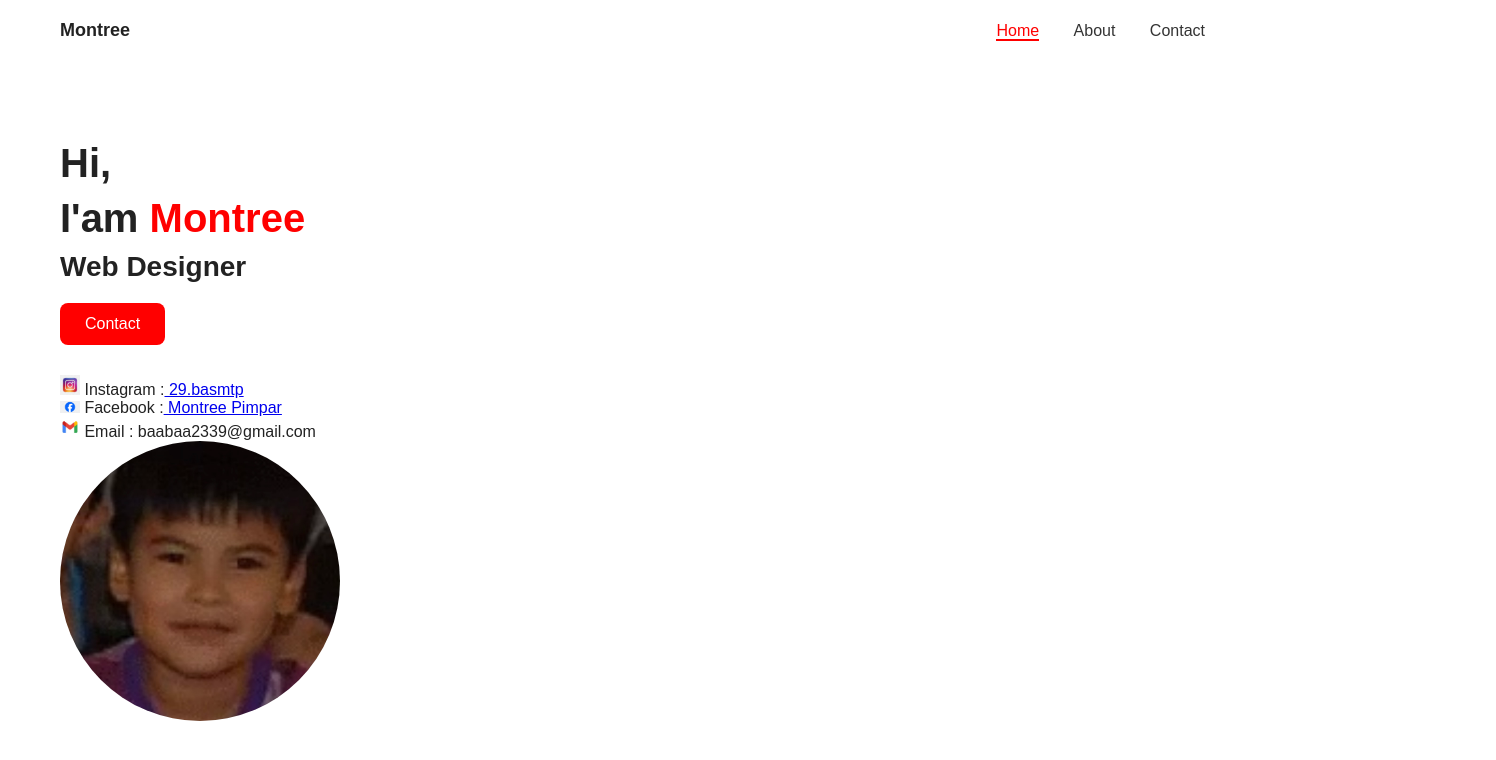
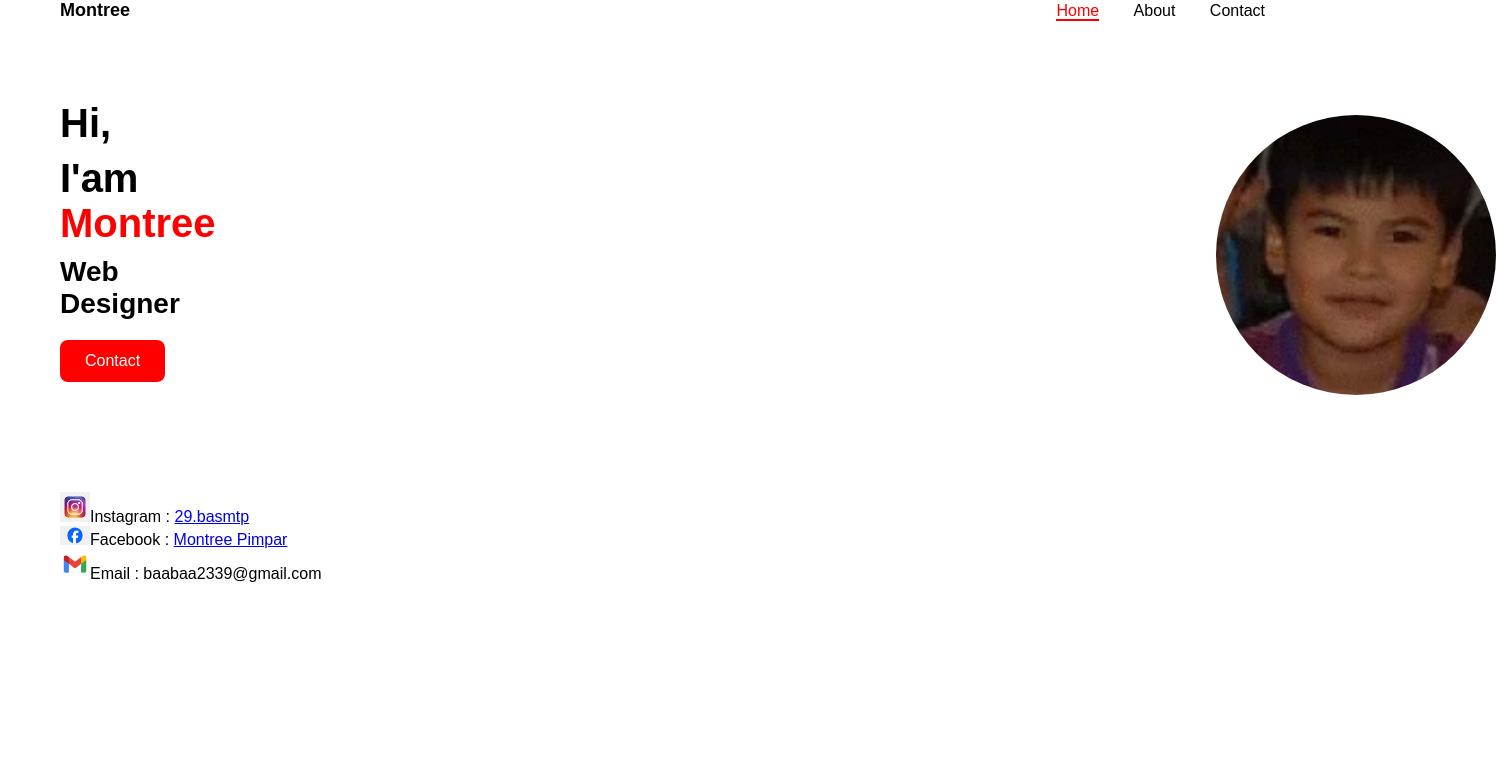
Before and after one commit to Montree56624/webapp68, a plain HTML site: page index.html in a window 1280 px wide. Shown: the whole page, 1496 px wide, since content can reach past the window. Drawn offline with Linux system fonts and the light colour scheme.

Commit message:
Add files via upload

```diff
--- a/index.html
+++ b/index.html
@@ -22,26 +22,15 @@
     <h2>Hi,</h2>
     <h2>I'am <span>Montree</span></h2>
     <h3>Web Designer</h3>
-<a href = "hw.html"><button class="btn">Contact</button></a>
-
-<ul style="list-style: none; padding-left: 0;">
-            <li><img src="ดาวน์โหลด.jpg" width="20">
-                Instagram  :<a href="https://www.instagram.com/29.basmtp?igsh=ZmJlcTRqMzU0a2w1&utm_source=qr"> 29.basmtp</a>
-            </li>
-
-            <li><img src="4a4c224a0c6667178bebdfa3b6bdb92b.jpg" width="20">
-                Facebook :<a href="https://www.facebook.com/share/195Rpmqxfg/?mibextid=wwXIfr"> Montree Pimpar </a>
-            </li>
-
-            <li><img src="ดาวน์โหลด (1).jpg" width="20">
-                Email : baabaa2339@gmail.com
-            </li>
-        </ul>
+    <a href="hw.html"><button class="btn">Contact</button></a>
+  </div>
   <aside>
     <div class="img-content img">
       <img src="Image.jpg" alt="Profile">
     </div>
   </aside>
 </section>
+    <img class="logo" src="ดาวน์โหลด.jpg" width="30" >Instagram : <a href="https://www.instagram.com/29.basmtp?igsh=ZmJlcTRqMzU0a2w1&utm_source=qr">29.basmtp</a><br>
+    <img class="logo" src="4a4c224a0c6667178bebdfa3b6bdb92b.jpg" width="30">Facebook : <a href="https://www.facebook.com/share/195Rpmqxfg/?mibextid=wwXIfr">Montree Pimpar</a><br>
+    <img class="logo" src="ดาวน์โหลด (1).jpg" width="30">Email : baabaa2339@gmail.com
 </body>
-</html>
--- a/mystyle.css
+++ b/mystyle.css
@@ -8,7 +8,7 @@
 
 body {
   background: #fff;
-  color: #222;
+  color:black;
 }
 
 
@@ -16,7 +16,7 @@ header {
   display: flex;
   justify-content: space-between;
   align-items: center;
-  padding: 20px 60px;
+  padding: 0px 0px;
 }
 
 .logo {
@@ -25,9 +25,9 @@ header {
 }
 
 nav a {
-  margin: 0 15px;
+  margin:  015px;
   text-decoration: none;
-  color: #333;
+  color: black;
   font-weight: 500;
 }
 
@@ -92,6 +92,9 @@ nav a.active {
   object-fit: cover;
 }
   aside{
-    margin-bottom: 50px;
+    margin-left: 1000px;
     float: right;
   }
+.logo {
+    margin-left: 60px;
+}
```
Lines whose indentation alone changed are shown as unchanged.
